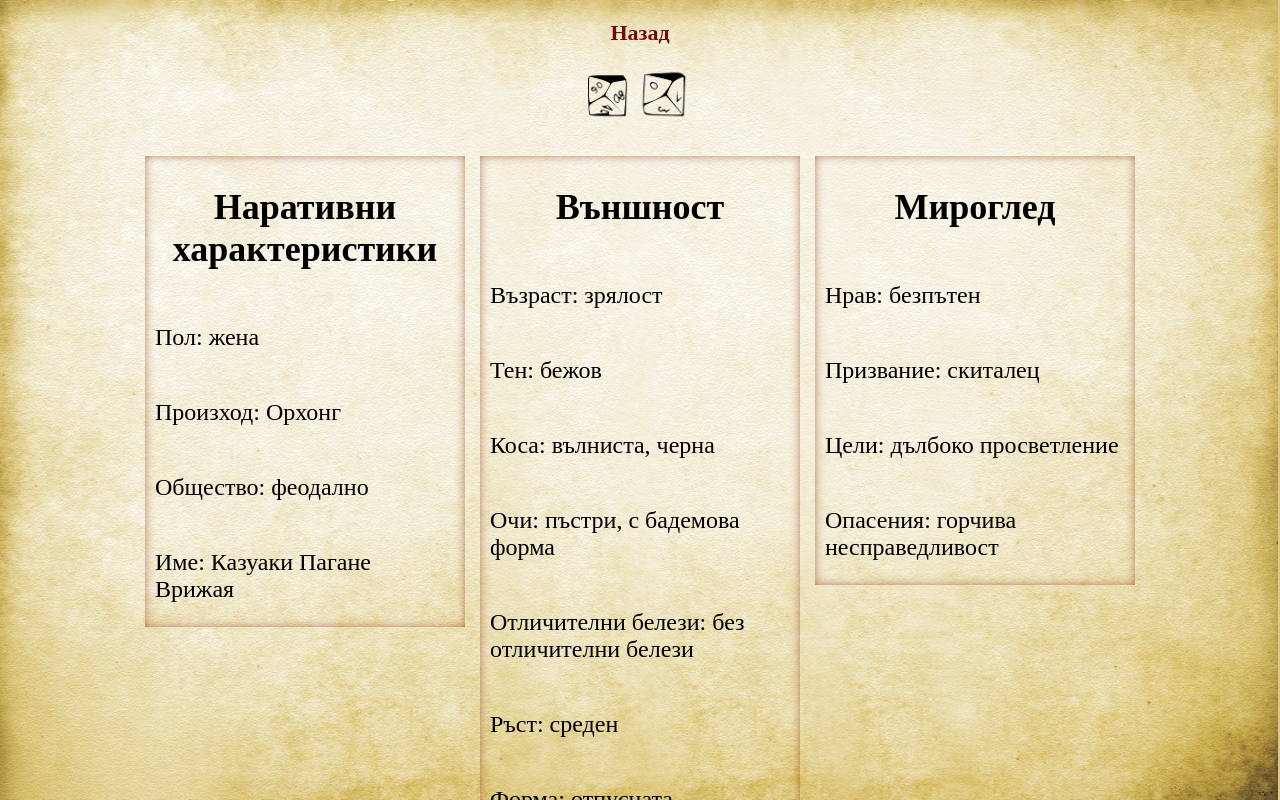
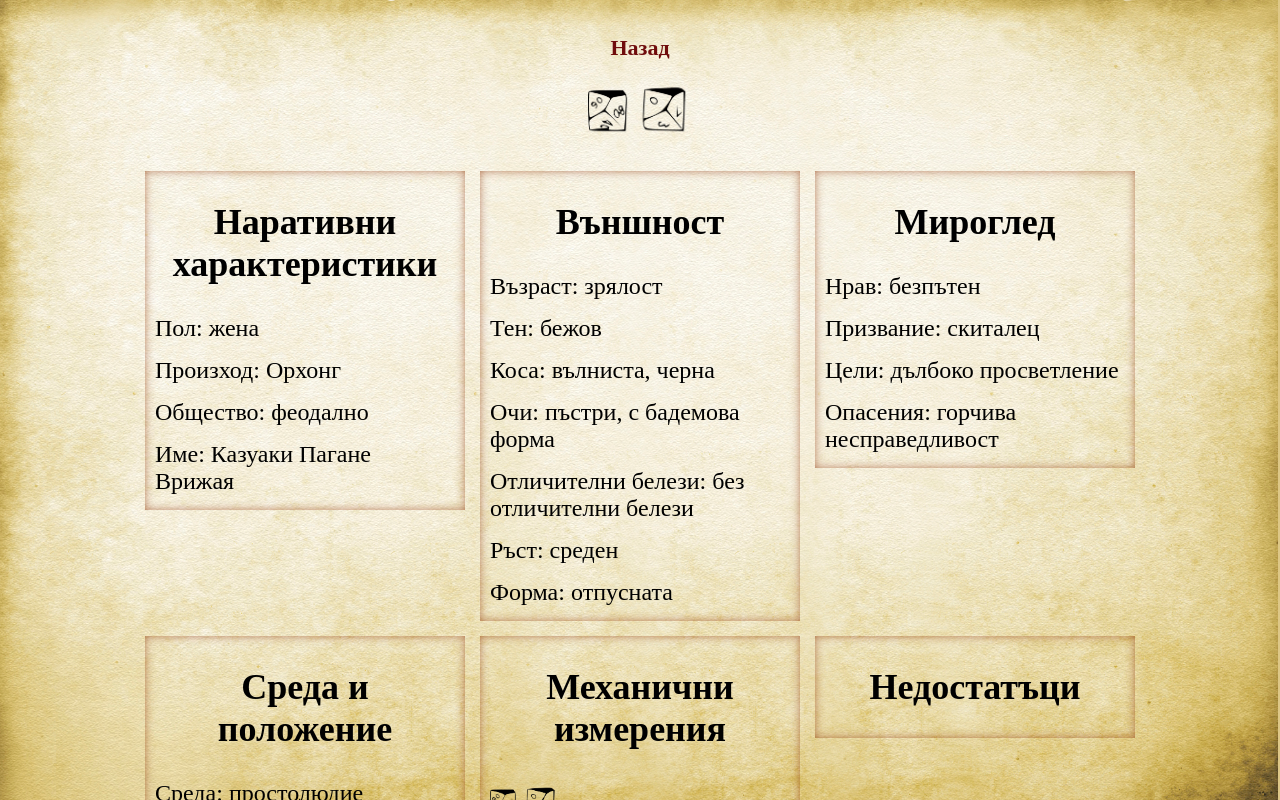
Before and after one commit to tery999/Random-Hero-Generator, a React (Vite) app: page /Quick in a window 1280 px wide. Shown: the top 800 px of the page. Built offline with nearby package versions, Linux system fonts and the light colour scheme; a web font is replaced by a local one.

Commit message:
testing pdf download

```diff
--- a/package.json
+++ b/package.json
@@ -12,7 +12,8 @@
   "dependencies": {
     "react": "^18.2.0",
     "react-dom": "^18.2.0",
-    "react-router-dom": "^6.23.1"
+    "react-router-dom": "^6.23.1",
+    "react-to-pdf": "^1.0.1"
   },
   "devDependencies": {
     "@types/react": "^18.2.66",
--- a/src/App.tsx
+++ b/src/App.tsx
@@ -2,7 +2,7 @@
 import { BrowserRouter, Routes, Route } from 'react-router-dom'
 import './App.css'
 import Home from './Components/Home/Home'
-import Quick from './Components/Quick/Quick'
+import { QuickWithExport } from './Components/Quick/QuickWithExport'
 import { Complex } from './Components/Complex/Complex'
 
 function App() {
@@ -12,7 +12,7 @@ function App() {
     <BrowserRouter>
       <Routes>
         <Route path='/' element={<Home />} />
-        <Route path='Quick' element={<Quick />} />
+        <Route path='Quick' element={<QuickWithExport />} />
         <Route path='Complex' element={<Complex />} />
       </Routes>
     </BrowserRouter>
--- a/src/Components/Quick/Quick.css
+++ b/src/Components/Quick/Quick.css
@@ -11,7 +11,20 @@
     height: 100%;
     background-size: cover;
     padding-top: 10px;
+    padding-bottom: 20px;
     background-attachment: fixed;
+}
+
+.ParentContainer {
+    position: relative;
+    display: flex;
+    justify-content: center;
+}
+
+.DownloadPfdButton {
+    position: absolute;
+    bottom: -15px;
+
 }
 
 .containerInfo {
@@ -39,6 +52,11 @@
 .containerInfo>div>h2 {
     align-self: center;
     text-align: center;
+}
+
+.containerInfo>div>p {
+    margin-bottom: 15px;
+    margin-top: 0px;
 }
 
 .backLink {
--- a/src/Components/Quick/Quick.tsx
+++ b/src/Components/Quick/Quick.tsx
@@ -13,6 +13,8 @@ import { nedostataciInterface, nedostataciMentalFunc, nedostataciPhysicalFunc }
 import { PhysicalSpecialtiesComp } from "./PhysicalSpecialties"
 import { MentalSpecialtiesComp } from "./MentalSpecialties"
 import { EquipmentComponent } from "./Equipment"
+
+//COPY IN CASE I SCREW THE NEW CSS
 
 export default function Quick() {
     const [reroll, setReroll] = useState<boolean>(false);
--- /dev/null
+++ b/src/Components/Quick/QuickWithExport.tsx
@@ -0,0 +1,19 @@
+import Quick from "./Quick"
+import generatePDF from "react-to-pdf"
+
+export function QuickWithExport() {
+    const getTargetElement = () => document.getElementById("container");
+
+    const downloadPdf = () => generatePDF(getTargetElement);
+
+    return (
+        <div className="ParentContainer">
+            <div id="container">
+                <Quick />
+            </div>
+            <button className="DownloadPfdButton" onClick={downloadPdf}>Свали герой</button>
+        </div>
+
+
+    )
+}
```
Also changed, not shown: public/Игрови-дневник-site-1.png (added), 1 other file (tests, documents, lock files or other folders).
